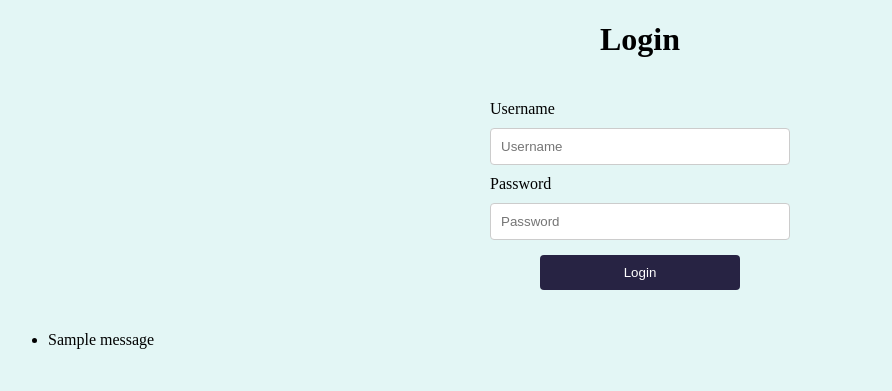
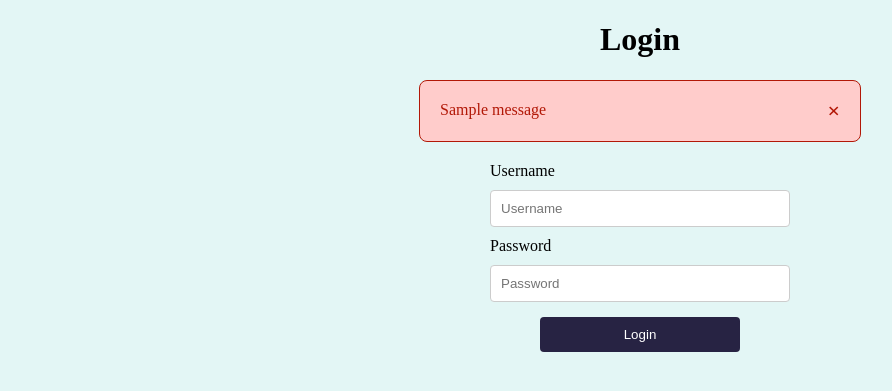
Before and after one commit to yasang-codes/my-flask, a Flask app: page /login in a window 1280 px wide. Shown: the top 391 px of the page, without its empty margins (0-892 px from the left). Run offline with Flask 3, Linux system fonts and the light colour scheme; one stand-in notice (Sample message) is shown.

Commit message:
feat: :sparkles: adds flash messages for errors and success

```diff
--- a/app/routes.py
+++ b/app/routes.py
@@ -22,9 +22,13 @@ def login_submit():
 
     if (username == 'admin' and password == 'Password123'):
         session['username'] = username
+        flash(username)
         return redirect('/')
+    elif (username == 'admin'):
+        flash('Username and password do not match. Please try again.')
+        return redirect('/login')
     else:
-        flash('Invalid username or password')
+        flash('Username does not exist. Please sign up and try again.')
         return redirect('/login')
 
 @app.route('/logout', methods=['POST'])
--- a/app/static/login.css
+++ b/app/static/login.css
@@ -52,6 +52,32 @@ form.login input[type="password"].dirty:invalid {
     margin: 5px;
 }
 
+.alert {
+    padding: 20px;
+    background-color: #FFCCCB;
+    color: #B21807;
+    width: 400px;
+    border: #B21807;
+    border-radius: 8px;
+    border-width: 1px;
+    border-style: solid;
+  }
+
+  .closebtn {
+    margin-left: 15px;
+    color: #B21807;
+    font-weight: bold;
+    float: right;
+    font-size: 22px;
+    line-height: 20px;
+    cursor: pointer;
+    transition: 0.3s;
+  }
+
+  .closebtn:hover {
+    color: black;
+  }
+
 .button span {
     cursor: pointer;
     display: inline-block;
@@ -95,3 +121,11 @@ form.login input[type="password"].dirty:invalid {
 input.dirty:invalid + .error-message {
     display: block;
 }
+
+div.alerts {
+    display: flex;
+    flex-direction: column;
+    justify-content: center;
+    align-items: center;
+    align-content: center;
+}
--- a/app/templates/login.html
+++ b/app/templates/login.html
@@ -8,6 +8,18 @@
 
 <body>
     <h1>Login</h1>
+    <div class="alerts">
+        {% with messages = get_flashed_messages(with_categories=true) %}
+        {% if messages %}
+        {% for category, message in messages %}
+        <div class="alert">
+            <span class="closebtn" onclick="this.parentElement.style.display='none';">&times;</span>
+            {{ message }}
+        </div>
+        {% endfor %}
+        {% endif %}
+        {% endwith %}
+    </div>
     <form class="login" action="/login/submit" method="post">
         <div>
             <label for="username">Username</label>
@@ -23,15 +35,6 @@
         </div>
         <button class="button" type="submit" style="vertical-align:middle"><span>Login </span></button>
     </form>
-    {% with messages = get_flashed_messages(with_categories=true) %}
-    {% if messages %}
-    <ul class="flashes">
-        {% for category, message in messages %}
-        <li class="{{ category }}">{{ message }}</li>
-        {% endfor %}
-    </ul>
-    {% endif %}
-    {% endwith %}
 </body>
 
 <script>
```
Also changed, not shown: app/templates/index.html (+7 -1 lines).
